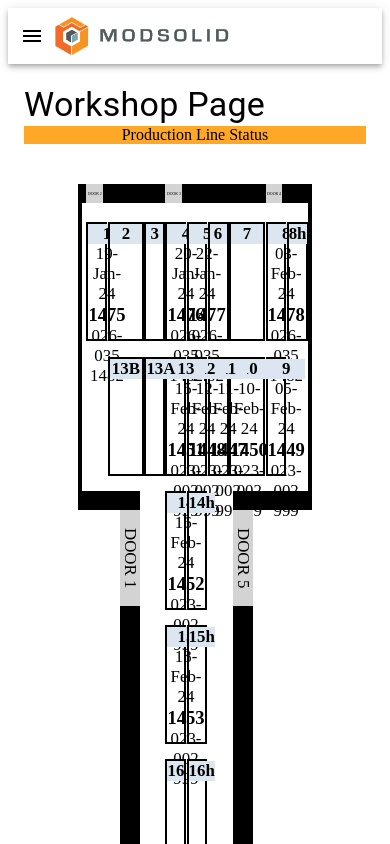
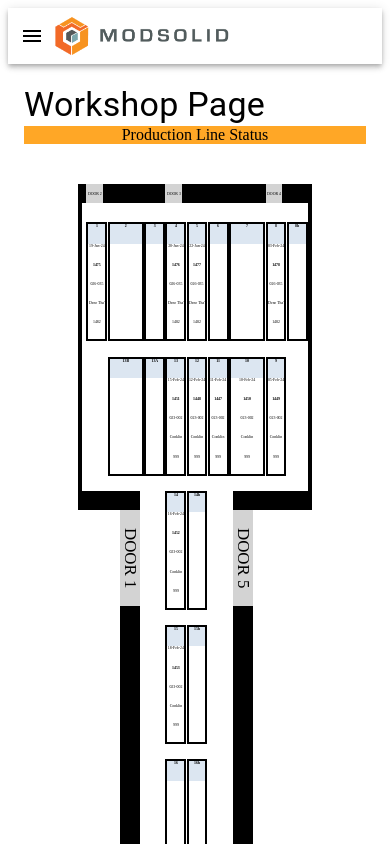
Before and after one commit to ubc-cpsc455-2024S/project-16_dev_dynasty, a React (Vite) app in the folder Frontend/: page / in a window 390 px wide. Shown: the top 844 px of the page. Built offline with nearby package versions, Linux system fonts and the light colour scheme.

Commit message:
fixed pline font responsiveness issue

```diff
--- a/Frontend/src/components/workshop/Productionline.jsx
+++ b/Frontend/src/components/workshop/Productionline.jsx
@@ -9,8 +9,11 @@ const Productionline = ({ children }) => {
   const bayArray = bayData
   return (
     <div>
-      <div style={{ width: '100%', background: '#ffa726', textAlign: 'center'}}>Production Line Status</div>
-
+      <div className='layout-lable'
+        style={{ width: '100%', background: '#ffa726', textAlign: 'center' }}
+      >
+        Production Line Status
+      </div>
 
       <div className='production-line-layout'>
         <div className='grid-container'>
--- a/Frontend/src/components/workshop/bayCard.css
+++ b/Frontend/src/components/workshop/bayCard.css
@@ -2,7 +2,7 @@
   box-sizing: border-box;
   margin: 0;
   padding: 0;
-  font-size: 2vh;
+  font-size: min(2vh, 1vw);
 
 }
 
@@ -22,7 +22,7 @@
   grid-row: 3/3;
   grid-column: 1/1;
   font-weight: bold;
-  font-size: 2.2vh;
+  /* font-size: 2.2vh; */
 }
 
 .card-modelNumber {
```
